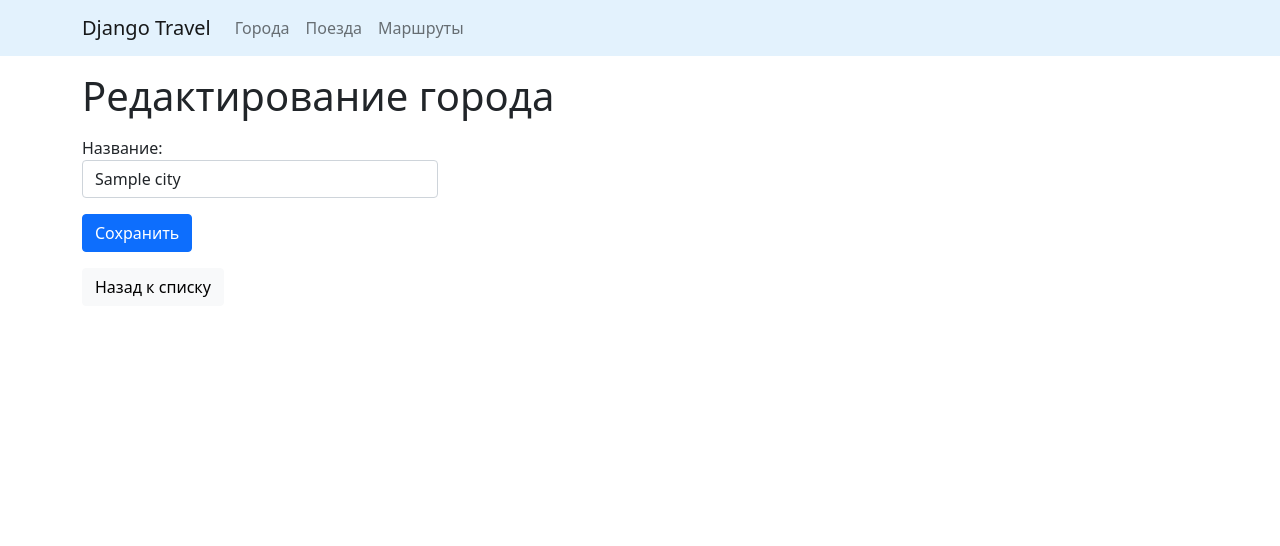
After one commit to stigsanek/django-travel, a Django app: page /cities/update/1/ in a window 1280 px wide. The commit adds this page. Shown: the top 546 px of the page. Run offline with Django 3.2, Linux system fonts and the light colour scheme; tables that the repository leaves empty hold one stand-in row (values such as "Sample post"); parts of the project's set-up code (start-up, migrations or seed data) failed here and were passed over.

Commit message:
Implements CRUD

```diff
--- /dev/null
+++ b/cities/forms.py
@@ -0,0 +1,14 @@
+from django import forms
+
+from cities.models import City
+
+
+class CityForm(forms.ModelForm):
+    name = forms.CharField(label='Название', widget=forms.TextInput(attrs={
+        'class': 'form-control',
+        'placeholder': 'Введите название города'
+    }))
+
+    class Meta:
+        model = City
+        fields = ('name',)
--- a/cities/models.py
+++ b/cities/models.py
@@ -1,4 +1,5 @@
 from django.db import models
+from django.urls import reverse
 
 
 class City(models.Model):
@@ -11,3 +12,6 @@ class City(models.Model):
         verbose_name = 'Город'
         verbose_name_plural = 'Города'
         ordering = ['name']
+
+    def get_absolute_url(self):
+        return reverse('cities:city-detail', kwargs={'pk': self.pk})
--- a/cities/templates/cities/city_list.html
+++ b/cities/templates/cities/list.html
@@ -7,11 +7,14 @@
   <div class="col-md">
     {% for city in object_list %}
       <p>
-        <a class="btn btn-light" href="{% url 'cities:city-detail' pk=city.pk %}">{{ city.name }}</a>
+        <a href="{% url 'cities:detail' pk=city.pk %}">{{ city.name }}</a>
       </p>
     {% empty %}
       <p>Нет записей</p>
     {% endfor %}
   </div>
+  <div class="mt-3">
+    <a class="btn btn-primary" href="{% url 'cities:create' %}">Добавить</a>
+  </div>
 </div>
 {% endblock %}
--- /dev/null
+++ b/cities/templates/cities/update.html
@@ -0,0 +1,10 @@
+{% extends 'base.html' %}
+{% block title %}Редактирование города{% endblock %}
+
+{% block content %}
+<h1 class="mb-3">Редактирование города</h1>
+{% include 'form.html' with button='Сохранить' %}
+<div class="mt-3">
+  <a class="btn btn-light" href="{% url 'cities:list' %}">Назад к списку</a>
+</div>
+{% endblock %}
--- a/cities/urls.py
+++ b/cities/urls.py
@@ -1,8 +1,11 @@
 from django.urls import path
 
-from cities.views import CityDetailView, CityListView
+from cities.views import *
 
 urlpatterns = [
-    path('', CityListView.as_view(), name='city-list'),
-    path('detail/<int:pk>/', CityDetailView.as_view(), name='city-detail'),
+    path('', CityListView.as_view(), name='list'),
+    path('detail/<int:pk>/', CityDetailView.as_view(), name='detail'),
+    path('create/', CityCreateView.as_view(), name='create'),
+    path('update/<int:pk>/', CityUpdateView.as_view(), name='update'),
+    path('delete/<int:pk>/', CityDeleteView.as_view(), name='delete'),
 ]
--- a/cities/views.py
+++ b/cities/views.py
@@ -1,13 +1,41 @@
-from django.views.generic import DetailView, ListView
+from django.urls import reverse_lazy
+from django.views.generic import DetailView, CreateView, UpdateView, DeleteView, ListView
 
+from cities.forms import CityForm
 from cities.models import City
+
+__all__ = ('CityListView', 'CityDetailView', 'CityCreateView', 'CityUpdateView', 'CityDeleteView')
 
 
 class CityListView(ListView):
-    # model = City
     queryset = City.objects.all()
+    template_name = 'cities/list.html'
 
 
 class CityDetailView(DetailView):
     model = City
-    # queryset = City.objects.all()
+    template_name = 'cities/detail.html'
+
+
+class CityCreateView(CreateView):
+    model = City
+    form_class = CityForm
+    template_name = 'cities/create.html'
+    success_url = reverse_lazy('cities:list')
+
+
+class CityUpdateView(UpdateView):
+    model = City
+    form_class = CityForm
+    template_name = 'cities/update.html'
+    success_url = reverse_lazy('cities:list')
+
+
+class CityDeleteView(DeleteView):
+    model = City
+    template_name = 'cities/delete.html'
+    success_url = reverse_lazy('cities:list')
+
+    # if you don't need confirmation
+    # def get(self, request, *args, **kwargs):
+    #     return self.post(request, *args, **kwargs)
--- a/templates/base.html
+++ b/templates/base.html
@@ -1,5 +1,4 @@
-{% url 'cities:city-list' as city_list %}
-{% url 'cities:city-detail' as city_detail %}
+{% url 'cities:list' as city_list %}
 <!DOCTYPE html>
 <html lang="en" class="h-100">
 <head>
@@ -11,7 +10,7 @@
 </head>
 <body class="d-flex flex-column h-100">
   <header>
-    <nav class="navbar navbar-expand-lg navbar-dark bg-success">
+    <nav class="navbar navbar-expand-lg navbar-light" style="background-color: #e3f2fd;">
       <div class="container">
         <a class="navbar-brand" href="{% url 'home' %}">Django Travel</a>
         <button class="navbar-toggler" type="button" data-bs-toggle="collapse" data-bs-target="#navbarNav">
--- /dev/null
+++ b/templates/form.html
@@ -0,0 +1,7 @@
+<div class="row">
+  <form class="col-4" action="{{ action }}" method="POST">
+    {% csrf_token %}
+    {{ form.as_p }}
+    <button class="btn btn-primary" type="submit">{{ button }}</button>
+  </form>
+</div>
```
Also changed, not shown: cities/templates/cities/city_detail.html (deleted, +0 -7 lines), cities/templates/cities/create.html (added, +10 -0 lines), cities/templates/cities/delete.html (added, +11 -0 lines), cities/templates/cities/detail.html (added, +11 -0 lines).
